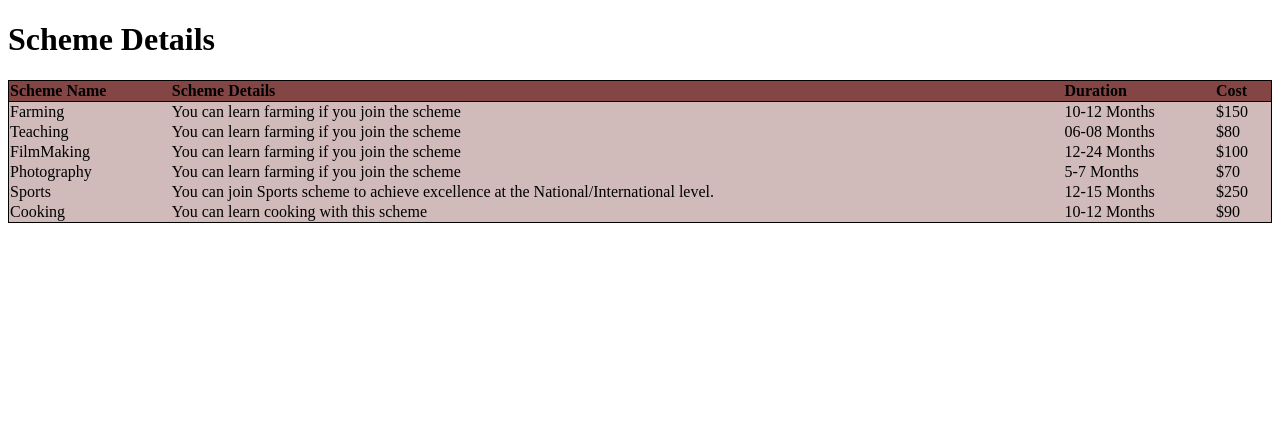
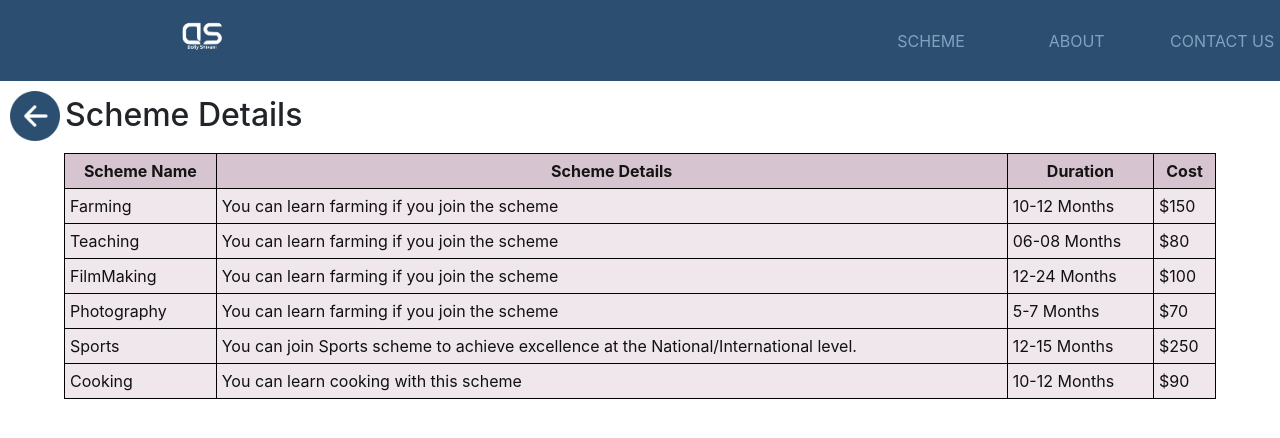
Before and after one commit to Giridher-Battu/dolly-web, a plain HTML site: page table.html in a window 1280 px wide. Drawn offline with nearby package versions, Linux system fonts and the light colour scheme.

Commit message:
Added a button and changed the visibility of cards and table

```diff
--- a/table.css
+++ b/table.css
@@ -1,19 +1,75 @@
-.table{
-    width: 100%;
-    border-collapse: collapse;
+.page_block {
+    background-position-x: fixed;
+    overflow-x: hidden;
+}
+.logoImg {
+    width: 20%;
+    height: fit-content;
+}
+.bg-red {
+    background-color: #2b4e71;
+}
+.txtstyle {
+    color: #83a2c1;
+    text-decoration: none;
+}
+.txtstyle:hover{
+    color: #fff;
+    text-decoration: none;
+}
+.tabDiv{
+    display: flex;
+    justify-content: center;
+    align-items: center;
+    margin-top: 10px;
+}
+.tabTag{
+    width: 90%;
+}
+.table, th, td {
     border: 1px solid black;
-    background-color: #d1baba;
-}
+    padding: 5px;
+  }
 .th{
-    border: 1px solid black;
-    padding: 8px;
-    text-align: left;
-    background-color: #844545;
-}
-.tb{
-    border: 1px solid black;
+    background-color: #d6c4d0;
+    color: rgb(21, 20, 20);
+    text-align: center;
 }
 .td{
-    padding: 8px;
-    text-align: left;
+    background-color: #f0e7ed;
+    color: rgb(17, 17, 17);
 }
+
+.button {
+    color: #2b4e71;
+    padding: 4px 7px;
+    /* margin: 4px 400px; */
+    cursor: pointer;
+    border-radius: 12px;
+    transition-duration: 0.4s;
+    /* display: flex;
+    justify-content: right; */
+    /* margin: left; */
+    float: right;
+  }
+  .button:hover{
+    background-color: #2b4e71;
+    color: white;
+  }
+  .displayflex {
+    display: flex;
+  }
+  .margins {
+    margin-left: 5px;
+    margin-top: 15px;
+  }
+  .img{
+    width: 50px;
+    height: 50px !important;
+    margin-top: 10px;
+    margin-left: 10px;
+  }
+  .img:hover{
+    border-radius: 50%;
+    box-shadow: 3px 3px 3px #060606;
+  }
--- a/table.html
+++ b/table.html
@@ -3,10 +3,36 @@
     <head>
         <title>Table Page</title>
         <link rel="stylesheet" href="table.css">
+        <link rel="stylesheet" href="https://cdn.jsdelivr.net/npm/bootstrap@4.0.0/dist/css/bootstrap.min.css" integrity="sha384-Gn5384xqQ1aoWXA+058RXPxPg6fy4IWvTNh0E263XmFcJlSAwiGgFAW/dAiS6JXm" crossorigin="anonymous">
+        <script src="https://code.jquery.com/jquery-3.2.1.slim.min.js" integrity="sha384-KJ3o2DKtIkvYIK3UENzmM7KCkRr/rE9/Qpg6aAZGJwFDMVNA/GpGFF93hXpG5KkN" crossorigin="anonymous"></script>
+        <script src="https://cdn.jsdelivr.net/npm/popper.js@1.12.9/dist/umd/popper.min.js" integrity="sha384-ApNbgh9B+Y1QKtv3Rn7W3mgPxhU9K/ScQsAP7hUibX39j7fakFPskvXusvfa0b4Q" crossorigin="anonymous"></script>
+        <script src="https://cdn.jsdelivr.net/npm/bootstrap@4.0.0/dist/js/bootstrap.min.js" integrity="sha384-JZR6Spejh4U02d8jOt6vLEHfe/JQGiRRSQQxSfFWpi1MquVdAyjUar5+76PVCmYl" crossorigin="anonymous"></script>
     </head>
     <body>
-        <h1>Scheme Details</h1>
-        <table class="table">
+        <div class="page_block">
+            <div class=" bg-red text-white text-center row align-items-center">
+                <div class="col-sm-4 col-md-4 col-lg-4">
+                    <a href="Index.html"><img src="Assets/Favicon/dS.jpg" class="logoImg"></a>
+                </div>
+                <div class="col-sm-4 col-md-4 col-lg-4"></div>
+                <div class="col-sm-4 col-md-4 col-lg-4">
+                    <div class="row align-items-center">
+                        <div class="col-sm-4 col-md-4 col-lg-4"><a href="scheme.html" class="txtstyle">SCHEME</a></div>
+                        <div class="col-sm-4 col-md-4 col-lg-4"><a href="About.html" class="txtstyle">ABOUT</a></div>
+                        <div class="col-sm-4 col-md-4 col-lg-4">
+                            <a href="contact.html" class="txtstyle">CONTACT US</a>
+                        </div>
+                    </div>
+                </div>
+            </div>
+            <div class="displayflex">
+                <a href="scheme.html">
+                    <img class="img" src="Assets/Images/left-arrow-in-circular-button-black-symbol-_1_.png" alt="GoBack">
+                </a>
+                <h2 class="margins">Scheme Details</h2>
+            </div>
+            <div class="tabDiv">
+                <table class="tabTag">
                     <thead class="th">
                         <tr>
                             <th>Scheme Name</th>
@@ -54,5 +80,7 @@
                         </tr>
                     </tbody>
                 </table>
+            </div>
+        </div>
     </body>
 </html>
```
Also changed, not shown: scheme.css (+7 -0 lines), scheme.html (+1 -1 lines), Assets/Images/left-arrow-in-circular-button-black-symbol-_1_.png (added). Lines whose indentation alone changed are shown as unchanged.
